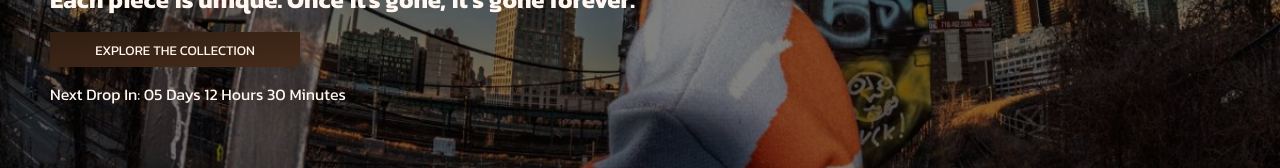
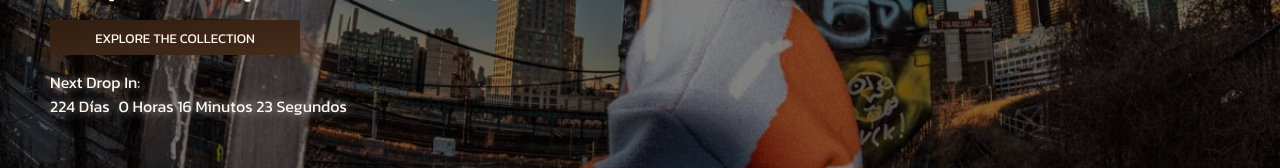
Before and after one commit to Tiagoroodriguez/archived-web, a React (Vite) app in the folder client/: page / in a window 1280 px wide. Shown: the part 449-617 px from the top of the page. Built offline with nearby package versions, Linux system fonts and the light colour scheme; no server answers.

Commit message:
contador

```diff
--- /dev/null
+++ b/client/src/components/Contador/Contador.jsx
@@ -0,0 +1,38 @@
+import { useEffect, useState } from 'react';
+
+export default function Contador({ targetDate }) {
+  const calculateTimeLeft = () => {
+    const difference = +new Date(targetDate) - +new Date();
+    let timeLeft = {};
+
+    if (difference > 0) {
+      timeLeft = {
+        days: Math.floor(difference / (1000 * 60 * 60 * 24)),
+        hours: Math.floor((difference / (1000 * 60 * 60)) % 24),
+        minutes: Math.floor((difference / 1000 / 60) % 60),
+        seconds: Math.floor((difference / 1000) % 60),
+      };
+    } else {
+      timeLeft = { days: 0, hours: 0, minutes: 0, seconds: 0 };
+    }
+
+    return timeLeft;
+  };
+
+  const [timeLeft, setTimeLeft] = useState(calculateTimeLeft());
+
+  useEffect(() => {
+    const timer = setTimeout(() => {
+      setTimeLeft(calculateTimeLeft());
+    }, 1000);
+
+    return () => clearTimeout(timer);
+  }, [timeLeft]);
+
+  return (
+    <div className='hero-contador'>
+      <span>{timeLeft.days} Días</span> {timeLeft.hours} Horas{' '}
+      {timeLeft.minutes} Minutos {timeLeft.seconds} Segundos
+    </div>
+  );
+}
--- a/client/src/components/HeroSection/HeroSection.css
+++ b/client/src/components/HeroSection/HeroSection.css
@@ -54,7 +54,14 @@
 
 .hero-contador {
     font-size: 1rem;
+    text-align: start;
+    text-shadow: 0 0 10px rgba(255, 255, 255, 0.5), 0 0 20px rgba(255, 255, 255, 0.3);
 }
+
+.hero-contador span {
+    margin-right: 5px;
+}
+
 
 /*----------------------------------------------------*/
 
@@ -71,13 +78,17 @@
         text-align: center;
         width: 100%;
     }
+
     .hero-content h2 {
         font-size: 1rem;
     }
+
     .hero-btn-container {
         width: 200px;
     }
+
     .hero-contador {
         font-size: 0.8rem;
+        text-align: center;
     }
 }
--- a/client/src/components/HeroSection/HeroSection.jsx
+++ b/client/src/components/HeroSection/HeroSection.jsx
@@ -1,4 +1,5 @@
 import { Boton } from '../Boton/Boton';
+import Contador from '../Contador/Contador';
 import './HeroSection.css';
 
 export default function HeroSection() {
@@ -23,7 +24,7 @@ export default function HeroSection() {
 
         <div className='hero-contador'>
           <span>Next Drop In: </span>
-          <span className='timer'>05 Days 12 Hours 30 Minutes</span>
+          <Contador targetDate='2024-12-31T23:59:59' />
         </div>
       </div>
     </div>
```
